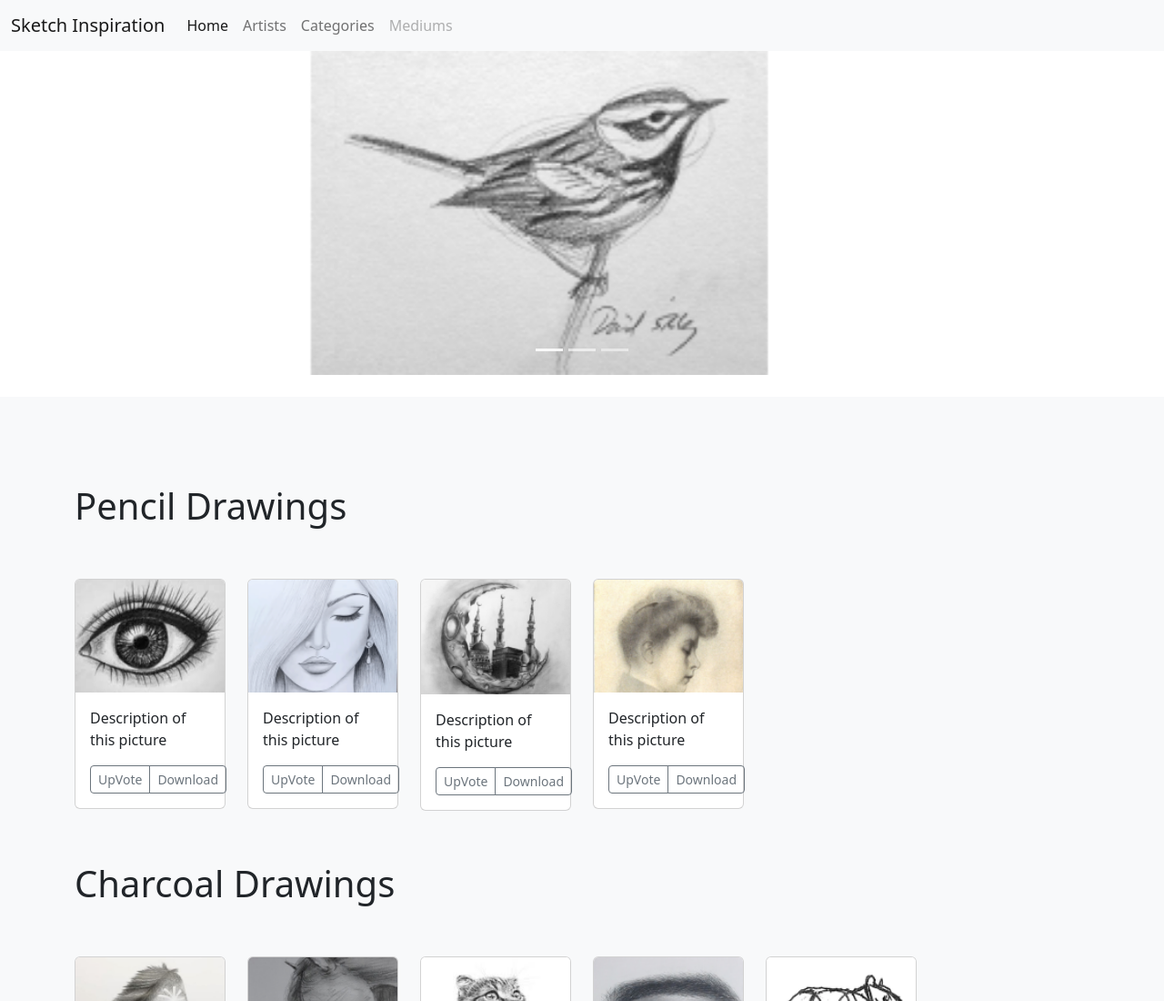
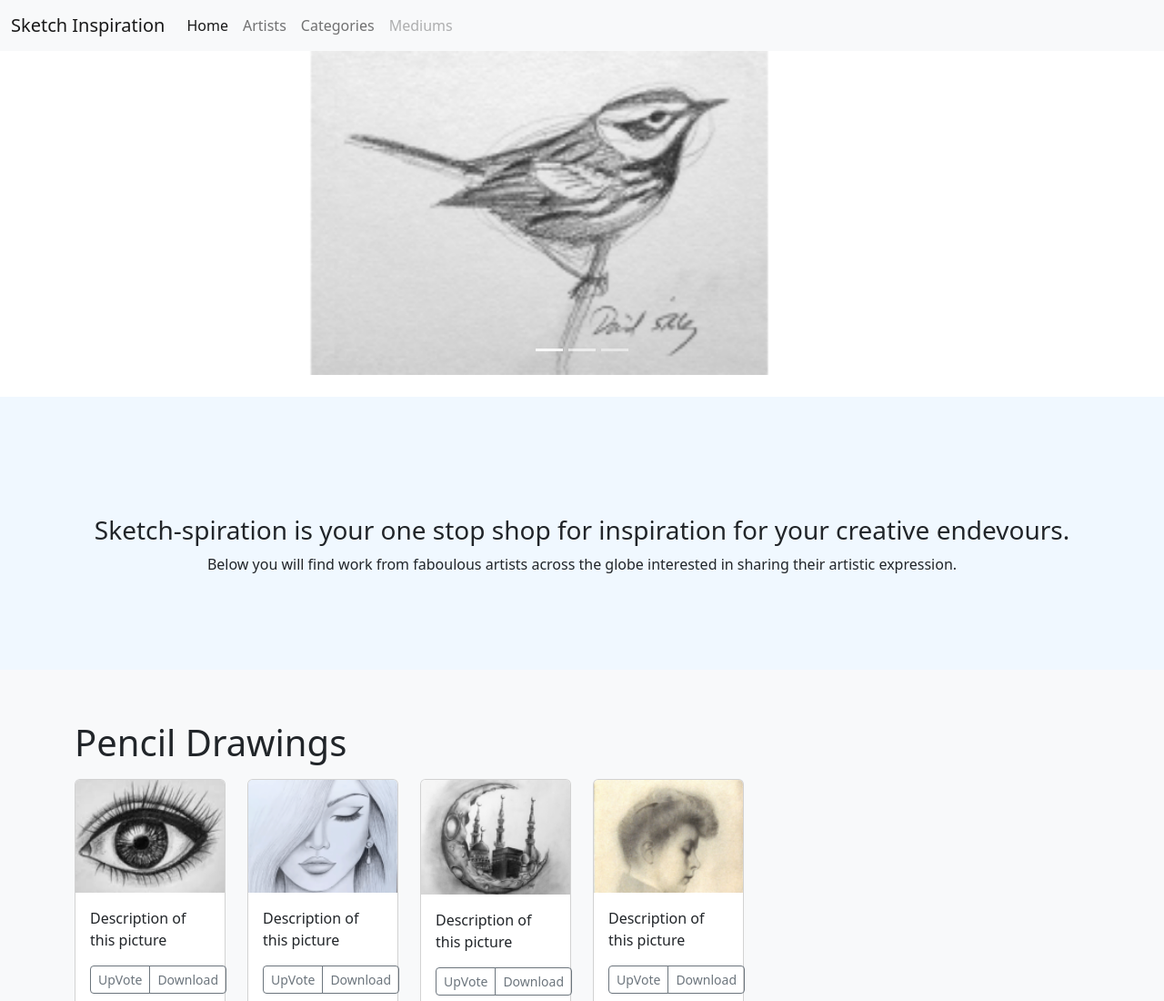
Before and after one commit to michaelrorro/bootstrap-fun, a plain HTML site: page index.html in a window 1280 px wide. Shown: the top 1100 px of the page at 91% size. Drawn offline with nearby package versions, Linux system fonts and the light colour scheme.

Commit message:
created headline div and description

```diff
--- a/index.html
+++ b/index.html
@@ -85,11 +85,17 @@
         <br>
       </div>
 
+      <div style="height:300px; background-color: aliceblue;text-align: center; padding-top:130px">
+        <h3>Sketch-spiration is your one stop shop for inspiration for your creative endevours.</h3>
+        <p>Below you will find work from faboulous artists across the globe interested in sharing their artistic expression.</p>
+
+
+      </div>
 
       <div class="album py-5 bg-light">
         <div class="container">
           <div class="row">
-            <div class="py-5"><H1>Pencil Drawings</H1></div>
+            <div class="py-2"><H1>Pencil Drawings</H1></div>
             <div class="col-md-2">
               <div class="card mb-2 box-shadow">
                 <img class="card-img-top" src="./images/image1.png" alt="Card image cap">
```
